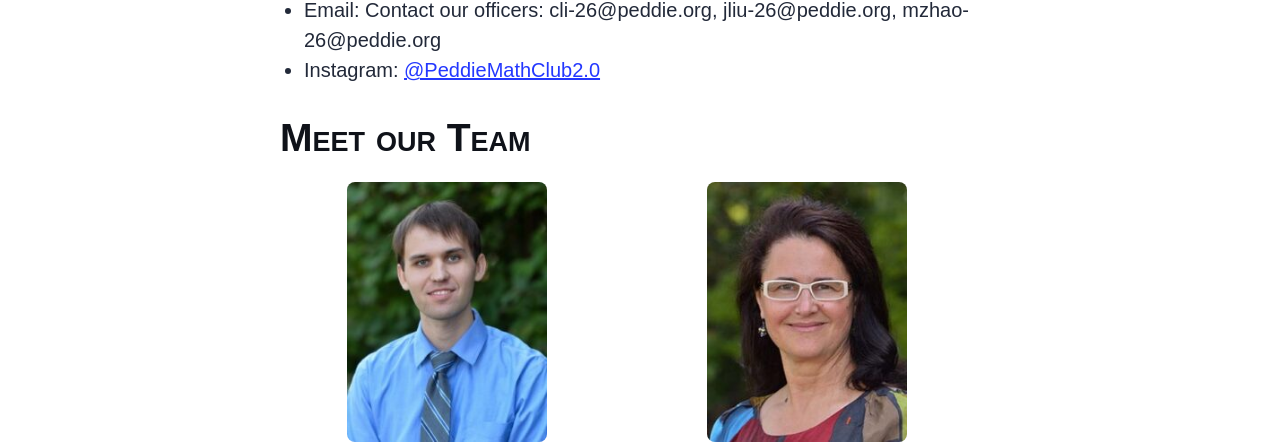
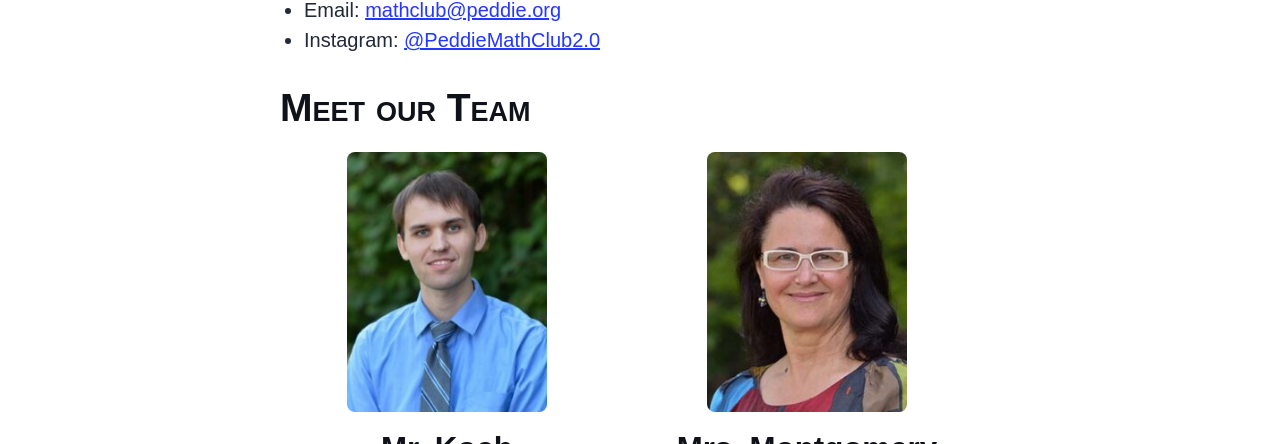
Before and after one commit to PeddieMathClub/PeddieMathClub.github.io, an Astro site: page /about in a window 1280 px wide. Shown: the part 656-1100 px from the top of the page. Built offline with nearby package versions, Linux system fonts and the light colour scheme; Astro itself is replaced by a stand-in of ours; a web font is replaced by a local one.

Commit message:
we got our email!!!

```diff
--- a/src/components/Footer.astro
+++ b/src/components/Footer.astro
@@ -6,7 +6,7 @@ const today = new Date();
 	&copy; {today.getFullYear()} Jayden Li and Jerry Liu. All rights reserved.
 	<i style="font-size: 80%"><br>(Hover over icon for information)</i>
 	<div class="social-links">
-		<a title="Email goes here!" href="mailto:cli-26@peddie.org" target="_blank">
+		<a title="mathclub@peddie.org" href="mailto:mathclub@peddie.org" target="_blank">
 			<span class="sr-only">Email us</span>
 			<svg height="32" width="32" version="1.1" id="Capa_1" xmlns="http://www.w3.org/2000/svg" xmlns:xlink="http://www.w3.org/1999/xlink" viewBox="0 0 75.294 75.294" xml:space="preserve">
 				<g>
--- a/src/pages/about.astro
+++ b/src/pages/about.astro
@@ -21,8 +21,7 @@ import Layout from '../layouts/BlogPost.astro';
 
   <h3>Contact</h3>
   <ul>
-    <!-- <li>Email: email at peddie dot org</li> -->
-    <li>Email: Contact our officers: cli-26@peddie.org, jliu-26@peddie.org, mzhao-26@peddie.org</li>
+    <li>Email: <a href="mailto:mathclub@peddie.org">mathclub@peddie.org</a></li>
     <li>Instagram: <a href="https://www.instagram.com/peddiemathclub2.0/">@PeddieMathClub2.0</a></li>
   </ul><br>
 
```
